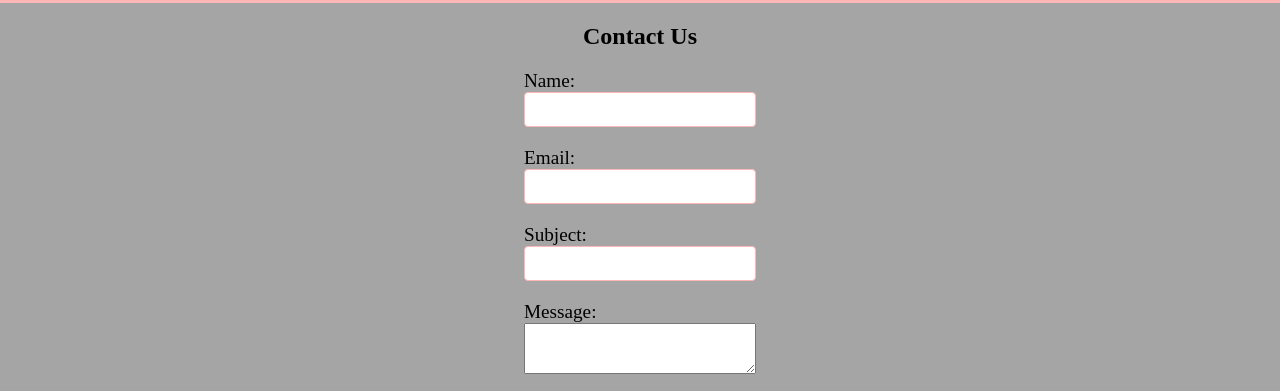
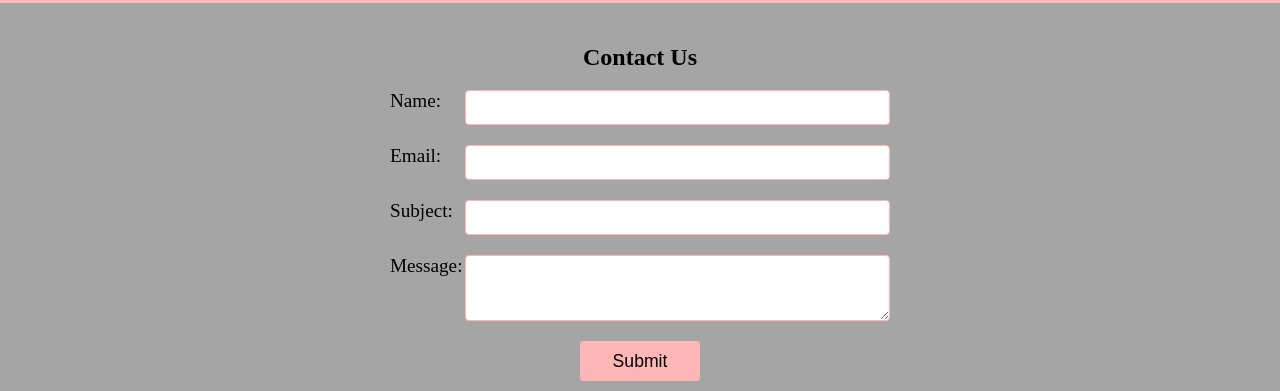
Before and after one commit to lorenaborges256/202503-portfolio-lws, a plain HTML site: page pages/contact.html in a window 1280 px wide. Shown: the part 169-560 px from the top of the page. Drawn offline with Linux system fonts and the light colour scheme.

Commit message:
contact page responsive for desktop

```diff
--- a/pages/contact.html
+++ b/pages/contact.html
@@ -30,19 +30,19 @@
     <form>
         <div class="form-element">
             <label for="person-name">Name:</label>
-            <input type="text" id="person-name" class="form-input>">
+            <input type="text" id="person-name" class="form-input">
         </div>
         <div class="form-element">
             <label for="email">Email:</label>
-            <input type="email" id="email" class="form-input>">
+            <input type="email" id="email" class="form-input">
         </div>
         <div class="form-element">
             <label for="subject">Subject:</label>
-            <input type="text" id="subject" class="form-input>">
+            <input type="text" id="subject" class="form-input">
         </div>
         <div class="form-element">
-            <label for="message">Message:</label>
-            <textarea id="message" class="form-input>" rows="3"></textarea>
+            <label for="text-message">Message:</label>
+            <textarea id="text-message" class="form-input form-textarea" rows="3"></textarea>
         </div>
         <div class="btn-div">
             <button class="submit-btn">Submit</button>
--- a/style/contact.css
+++ b/style/contact.css
@@ -14,7 +14,7 @@ main{
     font-size: 1.2rem;
 }
 
-.form-element input{
+.form-input{
     border: 1px solid var(--primary-color);
     outline: none;
     font-size: 1.1rem;
@@ -23,7 +23,7 @@ main{
     /* height: 35px; */
 }
 
-.form-element input:not(.form-element textarea){
+.form-input:not(.form-textarea){
     height: 35px;
 }
 
@@ -31,7 +31,7 @@ main{
     box-shadow: 0 0 10px 3px var(--primary-color);
 }
 
-.form-element textarea{
+.form-textarea{
     resize: vertical;
 }
 .btn-div{
@@ -47,3 +47,17 @@ main{
     background-color: var(--primary-color);
     border-radius: 4px;
 }
+
+@media screen and (min-width: 576px){
+    form{
+        width: 500px;
+        .form-element{
+            flex-direction: row;
+            justify-content: space-between;
+        }
+        .form-input{
+            width: 85%;
+        }
+
+    }
+}
```
